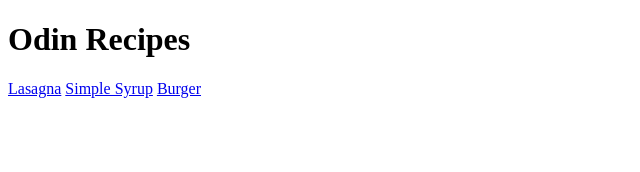
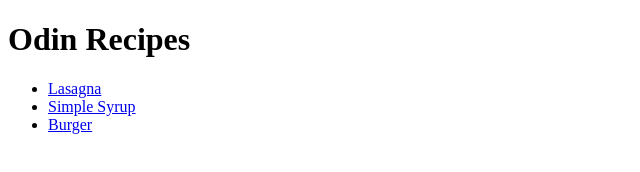
Before and after one commit to therogueprince/odin-recipes, a plain HTML site: page index.html in a window 1280 px wide. Shown: the whole page, without its empty margins (0-640 px from the left). Drawn offline with Linux system fonts and the light colour scheme.

Commit message:
Put all the links in an unordered list

```diff
--- a/index.html
+++ b/index.html
@@ -6,9 +6,10 @@
     </head>
     <body>
         <h1>Odin Recipes</h1>
-        <a href="recipes/lasagna.html">Lasagna</a>
-        <a href="recipes/simple-syrup.html">Simple Syrup</a>
-        <a href="recipes/burger.html">Burger</a>
-
+        <ul>
+        <li><a href="recipes/lasagna.html">Lasagna</a></li>
+        <li><a href="recipes/simple-syrup.html">Simple Syrup</a></li>
+        <li><a href="recipes/burger.html">Burger</a></li>
+        </ul>
     </body>
 </html>
```
